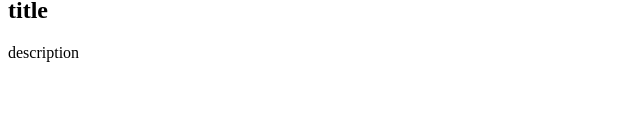
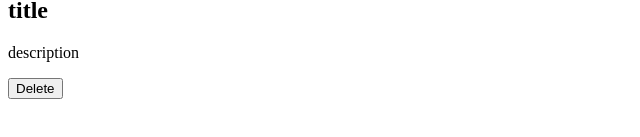
Before and after one commit to youngstowndigital/todo, a React app in the folder src/: page / in a window 1280 px wide. Shown: the part 279-416 px from the top of the page, without its empty margins (0-640 px from the left). Built offline with nearby package versions, Linux system fonts and the light colour scheme.

Commit message:
Add delete capabality

```diff
--- a/src/client/actions/actionTypes.js
+++ b/src/client/actions/actionTypes.js
@@ -1 +1,2 @@
 export const ADD_TODO = 'ADD_TODO';
+export const DELETE_TODO = 'DELETE_TODO';
--- a/src/client/actions/todos.js
+++ b/src/client/actions/todos.js
@@ -1,5 +1,9 @@
-import { ADD_TODO } from './actionTypes';
+import { ADD_TODO, DELETE_TODO } from './actionTypes';
 
 export const addTodoAction = (todo) => {
     return { type: ADD_TODO, payload: todo };
 }
+
+export const deleteTodoAction = (todoIndex) => {
+    return { type: DELETE_TODO, payload: todoIndex };
+}
--- a/src/client/reducers/todos.js
+++ b/src/client/reducers/todos.js
@@ -1,10 +1,12 @@
-import { ADD_TODO } from '../actions/actionTypes';
+import { ADD_TODO, DELETE_TODO } from '../actions/actionTypes';
 const initialState = [{ title: 'title', description: 'description' }];
 
 const reducer = (state = initialState, action) => {
     switch(action.type) {
         case ADD_TODO:
             return [ action.payload, ...state ];
+        case DELETE_TODO:
+            return state.filter( (item, index) => index !== action.payload);
         default:
             return state;
     }
--- a/src/client/todos/Todo.js
+++ b/src/client/todos/Todo.js
@@ -1,12 +1,19 @@
 import React from 'react';
+import { connect } from 'react-redux';
+import { deleteTodoAction } from '../actions/todos';
 
-const Todo = ({ todo }) => {
+const Todo = ({ todo, deleteTodo, todoIndex }) => {
     return (
         <div>
             <h2>{ todo.title }</h2>
             <p>{ todo.description }</p>
+            <button onClick={() => deleteTodo(todoIndex)}>Delete</button>
         </div>
     );
 }
 
-export default Todo;
+const mapDispatchToProps = dispatch => ({
+    deleteTodo: todoIndex => dispatch(deleteTodoAction(todoIndex))
+})
+
+export default connect(null, mapDispatchToProps)(Todo);
--- a/src/client/todos/Todos.js
+++ b/src/client/todos/Todos.js
@@ -25,7 +25,7 @@ const Todos = ({ todos, addTodo }) => {
                 <input type="submit" />
             </form>
             {
-                todos.map((todo, index) => <Todo key={index} todo={todo} />)
+                todos.map((todo, index) => <Todo key={index} todo={todo} todoIndex={index} />)
             }
         </div>
     );
```
